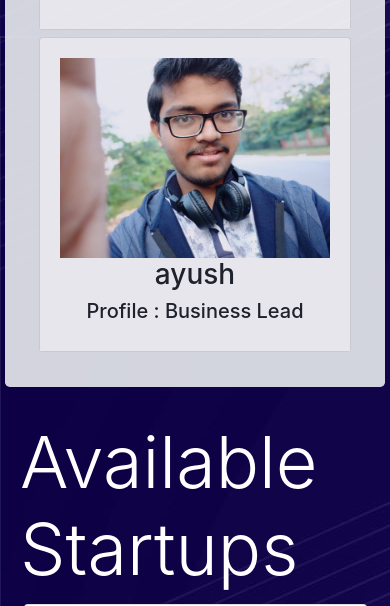
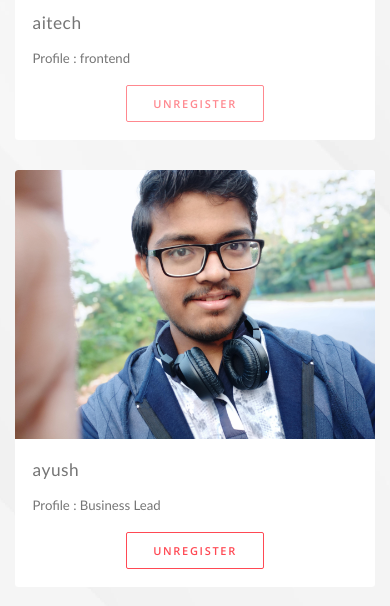
Before and after one commit to AJ-54/Intern_Fair_Portal, a Django app: a page that uses core/templates/Student_base.html in a window 390 px wide. Shown: the part 1601-2207 px from the top of the page. Run offline with Django 3.2, Linux system fonts and the light colour scheme; a user stored in the database is signed in; data comes from the database, SQL or seed files in the repository; both versions use the stored data as it was after the commit; some libraries are stand-ins or nearby versions; some web fonts are replaced.

Commit message:
Student page also done

```diff
--- a/core/templates/Student_base.html
+++ b/core/templates/Student_base.html
@@ -4,41 +4,68 @@
   <head>
     <meta charset="utf-8">
     <meta name="viewport" content="width = device-width, initial scale = 1">
-    <link href="{% static "css/bootstrap.min.css" %}" rel="stylesheet">
-    <link href="{% static "css/styles.css" %}" rel="stylesheet">
-    <link href="{% static "css/all.min.css" %}" rel="stylesheet">
+    <link href="{% static "css/page.css" %}" rel="stylesheet">
+    <link href="{% static "css/page.min.css" %}" rel="stylesheet">
+    <link href="{% static "css/style2.css" %}" rel="stylesheet">
     <title>Student homepage</title>
+    <link rel="apple-touch-icon" href="{% static " images/UDGAM_logo.png " %}">
+    <link rel="icon" href="{% static " images/UDGAM_logo.png " %}">
+    <script async src="https://www.googletagmanager.com/gtag/js?id=UA-145301884-2"></script>
+    <script>
+      window.dataLayer = window.dataLayer || [];
+      function gtag() { dataLayer.push(arguments); }
+      gtag('js', new Date());
+
+      gtag('config', 'UA-145301884-2');
+    </script>
   </head>
+
   <body>
     <script src="{% static "js/jquery.min.js" %}"></script>
-    <script src="{% static "js/myscript.js" %}"></script>
-    <script src="{% static "js/all.min.js" %}"></script>
-    <script src="{% static "js/popper.min.js" %}"></script>
-    <script src="{% static "js/bootstrap.min.js" %}"></script>
     <style>
-
-      html{
-        scroll-behavior: smooth;
+      body {
+        background: url("{% static "images/bgbody2.jpg" %}") no-repeat center center fixed;
+        -webkit-background-size: cover;
+        -moz-background-size: cover;
+        background-size: cover;
+        -o-background-size: cover;
       }
-
-      .myNav{
-        position: sticky;
-        top: 0;
-        z-index: 10;
+      header {
+        background-image: url("{% static "images/whitebg.jpg" %}");
       }
-
-      body{
-        margin: 5px;
-        background-image: url("{% static "images/bg-color1.jpg" %}");
-        background-attachment: fixed;
-        position:sticky;
-      }
-
     </style>
 
+    <nav class="navbar navbar-expand-lg navbar-dark navbar-stick-dark" data-navbar="sticky">
+      <div class="container">
+
+        <div class="navbar-left mr-4">
+          <button class="navbar-toggler" type="button">&#9776;</button>
+          <a class="navbar-brand" href="#">
+            <img class="logo-dark" src="{% static "images/UDGAM_logo.png" %}" alt="logo" height="60px" width="60px">
+            <img class="logo-light" src="{% static "images/UDGAM_logo.png" %}" alt="logo" height="60px" width="60px">
+          </a>
+        </div>
+
+        <section class="navbar-mobile">
+          <nav class="nav nav-navbar mr-auto">
+            <a class="nav-link js-scroll-trigger" href="#dashboard">Dashboard</a>
+            <a class="nav-link js-scroll-trigger" href="#other_startup_details">Available Startups</a>
+            <a class="nav-link" href="#" onclick="openModalContactUs()">Contact us</a>
+          </nav>
+
+          <nav class="nav nav-navbar ml-auto">
+            <a class="nav-link" href="#"><i class="fa fa-user"></i> {{student.name}}</a>
+          </nav>
+          <div>
+            <a class="btn btn-sm btn-primary btn-round ml-lg-5 mr-2" href={%url 'user_logout' pk=student.id %}>Log Out</a>
+          </div>
+        </section>
+
+      </div>
+    </nav>
     <!--Navbar begin-->
 
-    <nav class="navbar navbar-expand-lg navbar-light bg-light myNav">
+    <!-- <nav class="navbar navbar-expand-lg navbar-light bg-light myNav">
       <a class="navbar-brand" href="#">Student's page</a>
       <button class="navbar-toggler" type="button" data-toggle="collapse" data-target="#navbarText" aria-controls="navbarText" aria-expanded="false" aria-label="Toggle navigation">
         <span class="navbar-toggler-icon"></span>
@@ -64,24 +91,14 @@
           </li>
       </ul>
       </div>
-    </nav>
+    </nav> -->
     <!-- Navbar end-->
 
     <!--Navbar script start-->
-    <script>
-    for(i=0; i<$('.nav-item').length; i++)
-    {
-      $('.nav-item').eq(i).mouseenter(function(){$(this).removeClass('active');}).mouseleave(function(){$(this).addClass('active');});
-    }
-    </script>
     <!--Navbar script end-->
 
     <!--Dashbaord and Other Startup details style begin-->
     <style>
-    .jumbotron {
-    opacity:0.9;
-    }
-
     #s1d,#s2d,#s3d,#s4d,#s5d,#s6d{
       display: none;
     }
@@ -113,46 +130,43 @@
     <!-- Dashbaord and Other Startup details style ends-->
 
     <!--Dashboard html start-->
-    <section class="jumbotron section"  id="dashboard">
+    <header class="header section"  id="dashboard">
         <div class="container">
-          <h1 class="display-2">Welcome {{student.name}} </h1> <hr>
+          <h1 class="lead-7 fw-400">Welcome {{student.name}} </h1>
+          <hr class="w-30 ml-0">
           <h3> {% if chances == 0 %}
               You have reached the maximum number of applications a user can apply for!<br>
               We wish you all the best for your applications!
               {% else  %}
           You have {{chances}} more chances to  apply and grab an internship!
           {% endif %} </h3>
-          <hr class="my-4">
-          <p class="lead">Here you can see Startups you've registered for.</p>
+          <hr class="my-4 w-10 ml-0">
+          <p class="lead">Here you can see Startups you've registered for :</p><br>
             <div class="row gap-y">
               {% for appliedstartup in applied_startups %}
-                  <div class="col-xs-12 col-sm-6 col-md-4 col-lg-3 hover-shadow-4 " id= "dashboard">
-                      <div class="flip-card">
-                          <div class="card justify-content-end bg-img h-400 shadow-8" data-scrim-bottom="7">
-                              <div class="card-body flex-grow-0 text-center">
-                                <div class="flip-card-front">
-                                  <img class="card-content" style="height: 200px; width:100%" src="{{appliedstartup.intern_pos.startup.logo.url}}"/>
-                                  <h3 class="card-content" >{{appliedstartup.intern_pos.startup}}</h3>
-                                  <h5 class="card-content">Profile : {{appliedstartup.intern_pos.profile}}</h5>
+                  <div class="col-12 col-sm-6 col-md-4 col-lg-3 hover-shadow-4 d-flex align-items-stretch">
+                    <div class="card d-block">
+                      <img class="card-img-top" src="{{appliedstartup.intern_pos.startup.logo.url}}" alt="Card image cap">
+                      <div class="card-body">
+                        <h5 class="card-title">{{appliedstartup.intern_pos.startup}}</h5>
+                        <p>Profile : {{appliedstartup.intern_pos.profile}}</p>
+                        <form method="post">
+                          {% csrf_token %}
+                          <input type="hidden" name="startup" value="{{appliedstartup.intern_pos.startup}}">
+                          <input type="hidden" name="my_profile" value="{{appliedstartup.intern_pos.profile}}">
+                          <button class="unregister_button btn btn-outline-danger" type="submit" {% if appliedstartup.status == 'PENDING'%}
+                            enable {% else %} disabled {% endif %}>Unregister</button><br>
+                        </form>
                       </div>
-                              </div>
-                              <img class="card-background" src="{% static "images/white_background.jpg" %}"/>
-                              <div class="flip-card-back" >
-                                <h6 align="center"> <i class="fa fa-briefcase"> </i>Position Details</h6>
-                                <hr class="my4">
-                                <ul>
+                      <div class="card-hover bg-dark text-white" data-animation="fade">
+                        <div class="card-body align-self-center">
+                          <h5><i class="fa fa-briefcase"> </i> Position Details</h5>
+                          <ul class="nav flex-column">
                             <li> Location : {{appliedstartup.intern_pos.location}} </li>
                             <li> Stipend : {{appliedstartup.intern_pos.stipend}} </li>
                             <li> Allowances : {{appliedstartup.intern_pos.allowances}} </li>
                             <li> Status : {{appliedstartup.status}} </li>
                           </ul>
-                                <form method="post">
-                                {% csrf_token %}
-                                <input type="hidden" name="startup" value="{{appliedstartup.intern_pos.startup}}">
-                                <input type="hidden" name="my_profile" value="{{appliedstartup.intern_pos.profile}}">
-                                <button class="unregister_button btn btn-outline-danger" type="submit" {% if appliedstartup.status == 'PENDING'%} enable {% else %} disabled {% endif %}>Unregister</button><br>
-                                </form>
-                                <p> </p>
                         </div>
                       </div>
                     </div>
@@ -160,41 +174,37 @@
                   {% endfor %}
               </div>
             </div>
-          </section>
+          </header>
     <!--Dashboard html end-->
 
     <!--Other Startup details html begin-->
     <section class="section"  id="other_startup_details">
         <div class="container">
             <header class="section-header">
-                <h2 class="display-3 fw-400 text-white">Available Startups</h2>
+                <h2 class="display-3 fw-400" style="background: none;">Available Startups</h2>
             </header>
             <div class="row gap-y">
             {% for startup in startups %}
-                <div class="col-xs-12 col-sm-6 col-md-4 col-lg-3 hover-shadow-4" id="{{startup.user}}_other">
-                    <div class="flip-card">
-                        <div class="card justify-content-end bg-img h-400 shadow-8" data-scrim-bottom="7">
-                            <div class="card-body flex-grow-0 text-center">
-                              <div class="flip-card-front">
-                                <img class="card-content" style="height: 200px; width:100%" src="{{startup.logo.url}}"/>
-                                <h1 class="card-content" >{{startup.user}}</h1>
-                                <h1 class="card-content">{{startup.POC}}</h1>
-
+              <div class="col-12 col-sm-6 col-md-4 col-lg-3 hover-shadow-4 d-flex align-items-stretch" id="{{startup.user}}_other">
+                <div class="card d-block">
+                  <img class="card-img-top" src="{{startup.logo.url}}" alt="Card image cap">
+                  <div class="card-body">
+                    <h5 class="card-title">{{startup.user}}</h5>
+                    <p>Point of Contact : {{startup.POC}}</p>
                   </div>
-                            </div>
-                            <img class="card-background" src="{% static "images/white_background.jpg" %}"/>
-                            <div class="flip-card-back" >
-                              <h6 align="center"> <i class="fa fa-briefcase"> </i>Hiring for positions</h6>
-                              <hr class="my4">
-                              <ul>
+                  <div class="card-hover bg-dark text-white" data-animation="fade">
+                    <div class="card-body align-self-center">
+                      <h5><i class="fa fa-briefcase"></i> Hiring for positions</h5>
+                      <ul class="nav flex-column">
                         {% for interndetail in intern_detail%}
                         {% if interndetail.startup == startup%}
                         <li>{{interndetail.profile}}</li>
                         {% endif %}
                         {% endfor %}
-                              </ul>
-                              <button class="register_button_{{startup.user}} btn btn-outline-success" id="{{startup.id}}">More Information</button><br>
-                              <p> </p>
+                      </ul><br>
+                      <div class="text-center">
+                      <button class="register_button_{{startup.user}} btn btn-outline-success" id="{{startup.id}}">More Information</button>
+                      </div>
                     </div>
                   </div>
                 </div>
@@ -284,8 +294,8 @@
     <!--Apply for Startups html begins-->
 
     <button type="button" data-backdrop="static" data-keyboard="false" class="btn btn-primary modalBtn" data-toggle="modal" data-target=".bd-example-modal-lg" style="display: none;"></button>
-    <div class="modal fade bd-example-modal-lg" tabindex="-1" role="dialog" aria-labelledby="myLargeModalLabel" aria-hidden="true">
-      <div class="modal-dialog modal-lg">
+    <div class="modal fade bd-example-modal-lg modal-long" tabindex="-1" role="dialog" aria-labelledby="myLargeModalLabel" aria-hidden="true">
+      <div class="modal-dialog modal-long">
         <div class="modal-content">
           <div class="modal-header">
             <h5 class="modal-title" id="exampleModalLongTitle">Apply for Startup</h5>
@@ -294,36 +304,56 @@
             <div id="{{startup.user}}" class="modal-body">
             <form method='post' href="{% url "stud_home" pk=student.id %}" enctype="multipart/form-data">
               {% csrf_token %}
-              <label for="startup_name">Company: </label>
+              <label for="startup_name"><h4>Company:</h4></label>
               <input type="text" name="startup_name" value="{{startup.user}}" id="startup_name" class="form-control" readonly><br>
-              <p>Choose your profile:</p>
+              <h4>Choose your profile:</h4>
+              <div class="row gap-y">
                 {% for internpos in intern_detail %}
                 {% if internpos.startup.user == startup.user %}
-              <input type='radio' name='profile' id="profile" value="{{internpos.profile}}">
-              <label for="profile">{{internpos.profile}}</label><br>
+                <div class="col-12 col-md-6 d-flex align-items-stretch">
+                  <label class="container-fluid">
+                    <input type="radio" name="profile" id="profile" value="{{internpos.profile}}" class="card-input-element" />
+                    <div class="card shadow-2 border card-input">
+                      <div class="card-body">
+                        <div class="card-title">{{internpos.profile}}</div>
+                        <h6>Location:</h6>
+                        <p class="lead">{{internpos.location}}</p>
+                        <h6>Stipend:</h6>
+                        <p class="lead">{{internpos.stipend}}</p>
+                      </div>
+                      <!-- <div class="card-header"><label for="profile">{{internpos.profile}}</label></div>
+                      <div class="card-body">
                         <label for="startup_name">Location: </label>
-              <input type="text" name="startup_location" value="{{internpos.location}}" id="startup_location" class="form-control" readonly><br>
+                        <input type="text" name="startup_location" value="{{internpos.location}}" id="startup_location" class="form-control"
+                          readonly><br>
                         <label for="startup_stipend">Stipend: </label>
-              <input type="text" name="startup_stipend" value="{{internpos.stipend}}" id="startup_stipend" class="form-control" readonly><br>
+                        <input type="text" name="startup_stipend" value="{{internpos.stipend}}" id="startup_stipend" class="form-control"
+                          readonly><br>
+                      </div> -->
+                    </div>
+                  </label>
+                </div>
                 {% endif %}
                 {% endfor %}
-
-              <input type="hidden" name="startupName" value="{{startup.id}}" id="startupName" class="form-control"></input>
-              <label for="personal_question">What makes you a perfect fit? </label>
-              <input type='text' placeholder="Write in short..." class="form-control" name='content' maxlength="250" id='personal_question'>
-              <hr class="my4">
+              </div>
+              <input type="hidden" name="startupName" value="{{startup.id}}" id="startupName" class="form-control">
+              <label for="personal_question"><h4>What makes you a perfect fit? </h4></label>
+              <input type="text" placeholder="Write in short..." class="form-control" name="content" maxlength="250" id="personal_question">
+              <hr class="my-4">
               <p style="font-weight:bold;">Upload your CV</p>
-
               <div class="custom-file col-12">
                 {{form.resume}}
               </div>
-           <button type="submit" class="btn btn-primary" {% if chances == 0 %} disabled {% endif %}>Apply</button>
+              <div class="custom-file">
+                <input type="file" class="custom-file-input" id="customFile">
+                <label class="custom-file-label" for="customFile">Upload your CV</label>
+              </div>
+              <button type="submit" class="btn btn-primary mt-5" {% if chances == 0 %} disabled {% endif %}>Apply</button>
             </form>
           </div>
           {% endfor %}
           <div class="modal-footer">
             <button type="button" class="btn btn-secondary" data-dismiss="modal" id="close_button">Close</button>
-
           </div>
         </div>
       </div>
@@ -336,19 +366,32 @@
       form{
         text-align: center;
       }
+      .card-input-element {
+          display: none;
+      }
+
+      .card-input {
+          margin: 10px;
+          padding: 00px;
+      }
+
+      .card-input:hover, .card-mouse:hover {
+          cursor: pointer;
+      }
+
+      .card-input-element:checked + .card-input {
+          box-shadow: 0 0 1px 1px #2ecc71;
+      }
     </style>
     <!--Apply for Startups Style ends-->
     {% for startup in startups%}
       <script>
-
         var x = document.getElementById("{{startup.id}}");
         var y = document.querySelectorAll('.modal-body');
         var z = document.getElementById("close_button");
-        x.addEventListener('click', function(){
-            for(var j=0; j<y.length; j++)
-            {
-              if(y[j].getAttribute("id")=="{{startup.user}}")
-              {
+        x.addEventListener('click', function () {
+          for (var j = 0; j < y.length; j++) {
+            if (y[j].getAttribute("id") == "{{startup.user}}") {
               y[j].style.display = "inline-block";
             }
 
@@ -357,11 +400,9 @@
         });
 
 
-                z.addEventListener("click",function()
-              {
+        z.addEventListener("click", function () {
           console.log("hi");
-                for(var k=0; k<y.length; k++)
-              {
+          for (var k = 0; k < y.length; k++) {
             y[k].style.display = "none";
           }
         });
@@ -423,16 +464,39 @@
       </div>
     </div>
 
-    <footer class="credits">
-      <p><br><i class="fa fa-copyright"></i>Copyright 2020 Designed and Developed by Ashish Menon and Ayush Jain<br></p>
+<footer class="footer" style="background-color: #0c0032;">
+  <div class="container text-center">
+
+    <div class="social social-sm social-bg-brand social-cycling">
+      <a class="social-twitter" href="https://twitter.com/ecelliitg"><i class="fa fa-twitter"></i></a>
+      <a class="social-facebook" href="https://www.facebook.com/ecell.iitg/"><i class="fa fa-facebook"></i></a>
+      <a href="mailto:edc@iitg.ac.in"><i class="fa fa-envelope"></i></a>
+      <a class="social-linkedin"
+        href="https://www.linkedin.com/company/udgam-the-annual-entrepreneurship-summit-of-iit-guwahati/"><i
+          class="fa fa-linkedin"></i></a>
+      <a class="social-instagram" href="https://www.instagram.com/ecell_iitg/"><i class="fa fa-instagram"></i></a>
+    </div>
+
+    <br>
+
+    <Designed class="small text-white">Copyright © 2020 UDGAM Creatives, All rights reserved.<br> Designed and Developed by Ashish Menon, Rishi Pathak and Ayush Jain<br></p>
+
+  </div>
 </footer>
-
   <script>
     function openModalContactUs(){
       $('.contactModalBtn').click();
     }
   </script>
     <!--Credits and contact details end-->
+    <script type="text/javascript">
 
+      $('.custom-file input').change(function (e) {
+        $(this).next('.custom-file-label').html(e.target.files[0].name);
+      });
+
+    </script>
+  <script src="{% static "js/page.min.js" %}"></script>
+  <script src="{% static "js/script.js" %}"></script>
   </body>
 </html>
--- a/core/templates/register.html
+++ b/core/templates/register.html
@@ -146,7 +146,7 @@ for(i=0; i<$('.nav-item').length; i++)
 <main class="main-content">
   <section class="section py-8">
     <div class="container">
-      <div class="row">
+      <div class="row gap-y">
         <div class="col-12 col-md-6" id="formDivStudent">
           <div class="bg-white rounded shadow-7 container-fluid mw-100 p-6">
             <h3>Student Registration</h3>
```
Also changed, not shown: core/static/css/style2.css (line endings or trailing spaces), core/static/images/whitebg.jpg (added), db.sqlite3, 2 other files. Lines whose indentation alone changed are shown as unchanged.
